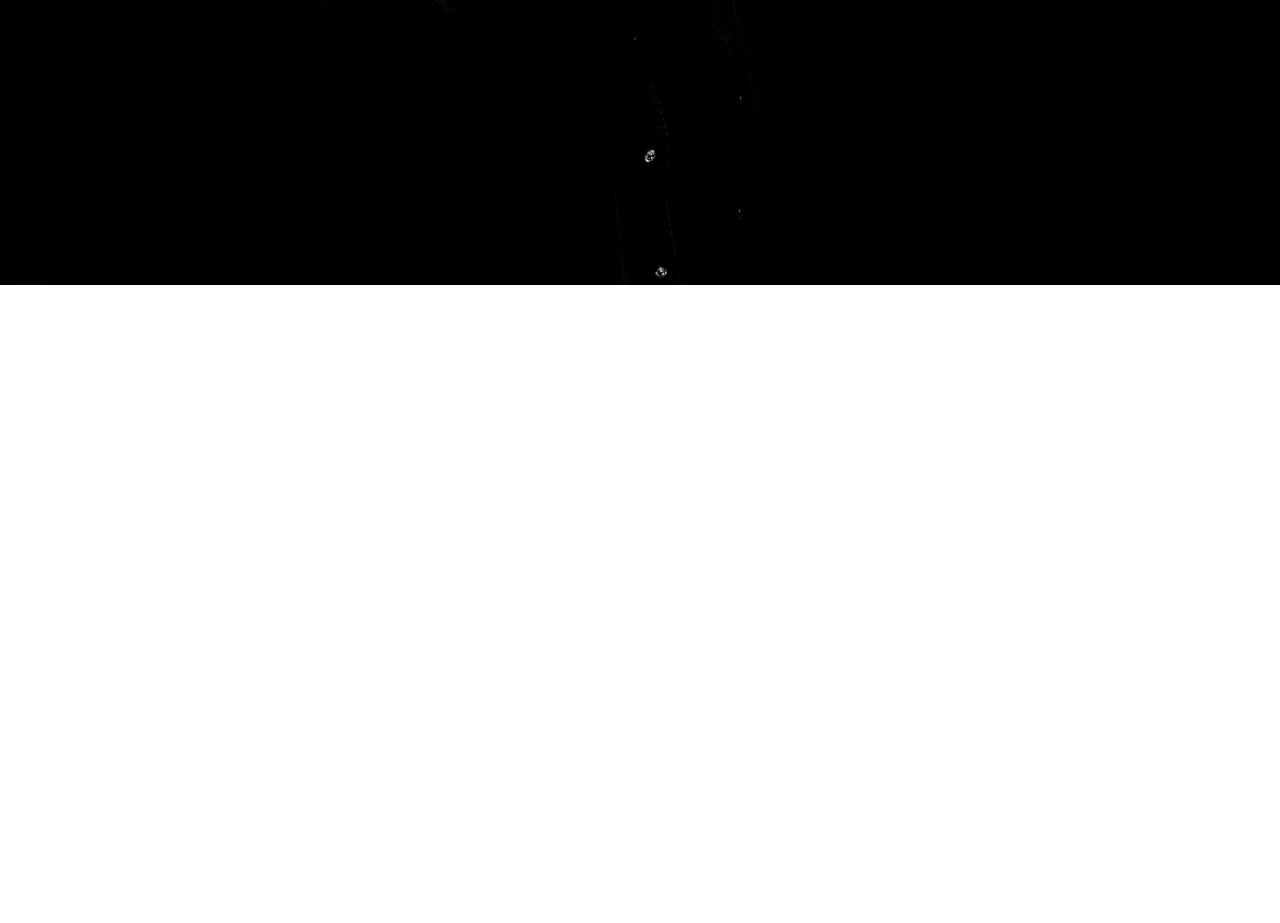
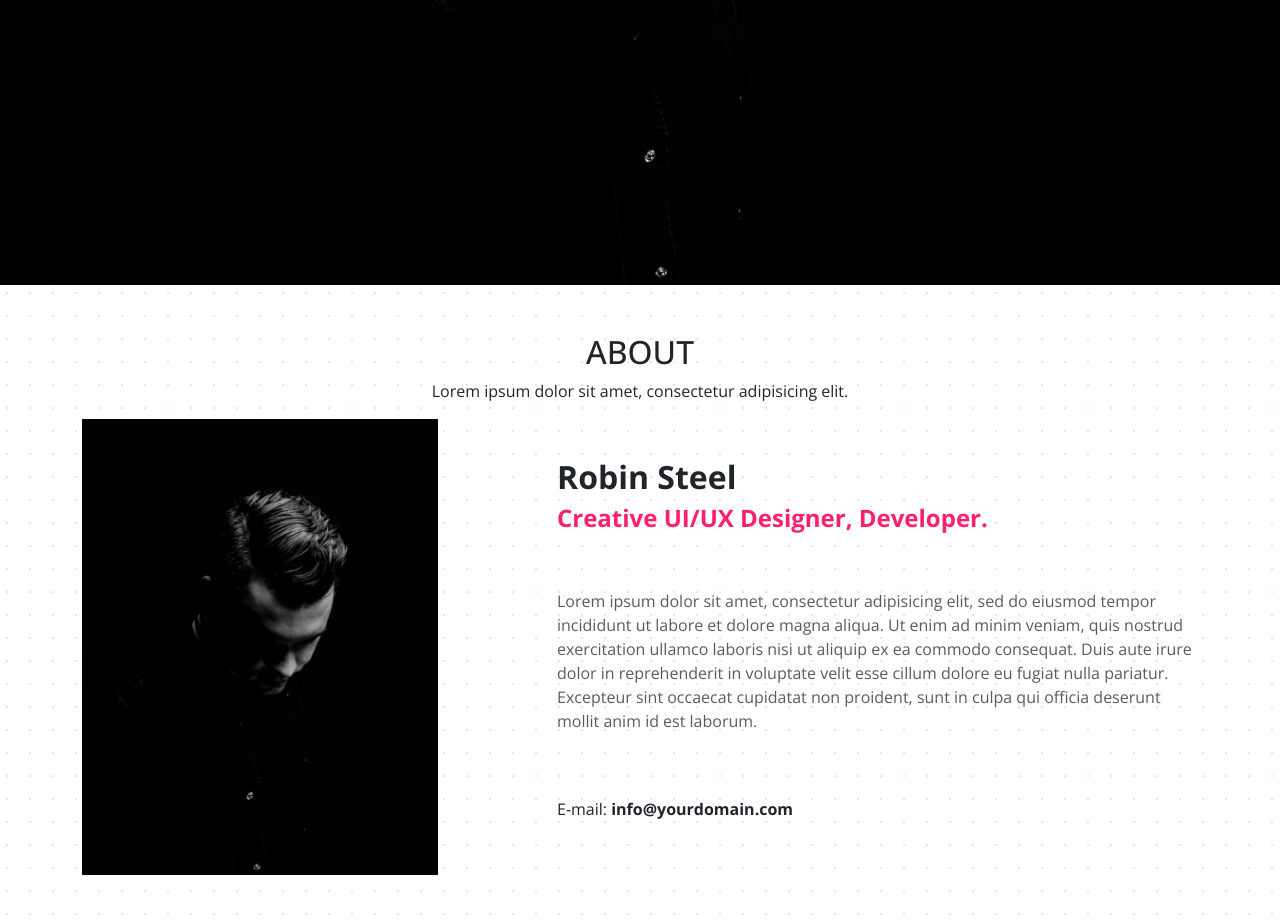
Before and after one commit to ReemMIhdeib/osaka, a plain HTML site: page index.html in a window 1280 px wide. Shown: the part 514-1437 px from the top of the page. Before the commit the page ends 800 px from the top, so only its background shows below. Drawn offline with nearby package versions, Linux system fonts and the light colour scheme.

Commit message:
create section about

```diff
--- a/assest/css/main.css
+++ b/assest/css/main.css
@@ -21,3 +21,10 @@
   font-size: 3rem;
  font-weight: 800;
 }
+
+.about{
+     background-image:url(./../img/light_dot.jpg);
+
+    background-position: center;
+    background-repeat: repeat;
+}
--- a/index.html
+++ b/index.html
@@ -56,7 +56,7 @@
   </div>
 </nav>
     </header>
-
+   <main>
     <section class="hero text-danger">
    <div class="container d-flex flex-column justify-content-center text-white h-100 me-0 ">
 
@@ -64,10 +64,37 @@
         <p>Developer, Graphics & Web Design</p>
         <a href=" " class="main__color text-decoration-none"> View Portfolio</a>
     </div>
+    </section>
 
+    <section class="about p-5">
+       <div class=" text-center">
+          <h2 class="text-uppercase"> About</h2>
+          <p> Lorem ipsum dolor sit amet, consectetur adipisicing elit.</p>
+       </div>
 
-
+       <div class="container">
+        <div class="row">
+          <div class=" col-md-4 mx-auto">
+            <div class="about_image  ">
+          <img src="./assest/img/me.jpg" alt=" Robin Steel" class="img-fluid">
+        </div>
+        </div>
+        <div class="col-md-7 offset-1">
+          <div class="about_details d-flex flex-column justify-content-center g-4 h-100 ">
+           <h3 class="fs-2 fw-bold"> Robin Steel  </h3>
+           <h4 class="main__color fw-bolder "> Creative UI/UX Designer, Developer.</h4>
+           <p class=" text-muted pb-5 pt-5">Lorem ipsum dolor sit amet, consectetur adipisicing elit,
+            sed do eiusmod tempor incididunt ut labore et dolore magna aliqua.
+            Ut enim ad minim veniam, quis nostrud exercitation ullamco laboris nisi ut aliquip ex ea commodo consequat.
+             Duis aute irure dolor in reprehenderit in voluptate velit esse cillum dolore eu fugiat nulla pariatur.
+             Excepteur sint occaecat cupidatat non proident, sunt in culpa qui officia deserunt mollit anim id est laborum.</p>
+          <p > E-mail: <span class="fw-bold"> info@yourdomain.com </span> </p>
+        </div>
+       </div>
+      </div>
+      </div>
     </section>
+    </main>
     <script src="https://cdn.jsdelivr.net/npm/bootstrap@5.3.8/dist/js/bootstrap.bundle.min.js" integrity="sha384-FKyoEForCGlyvwx9Hj09JcYn3nv7wiPVlz7YYwJrWVcXK/BmnVDxM+D2scQbITxI" crossorigin="anonymous"></script>
 </body>
 </html>
```
Also changed, not shown: assest/img/light_dot.jpg (added), assest/img/me.jpg (added).
